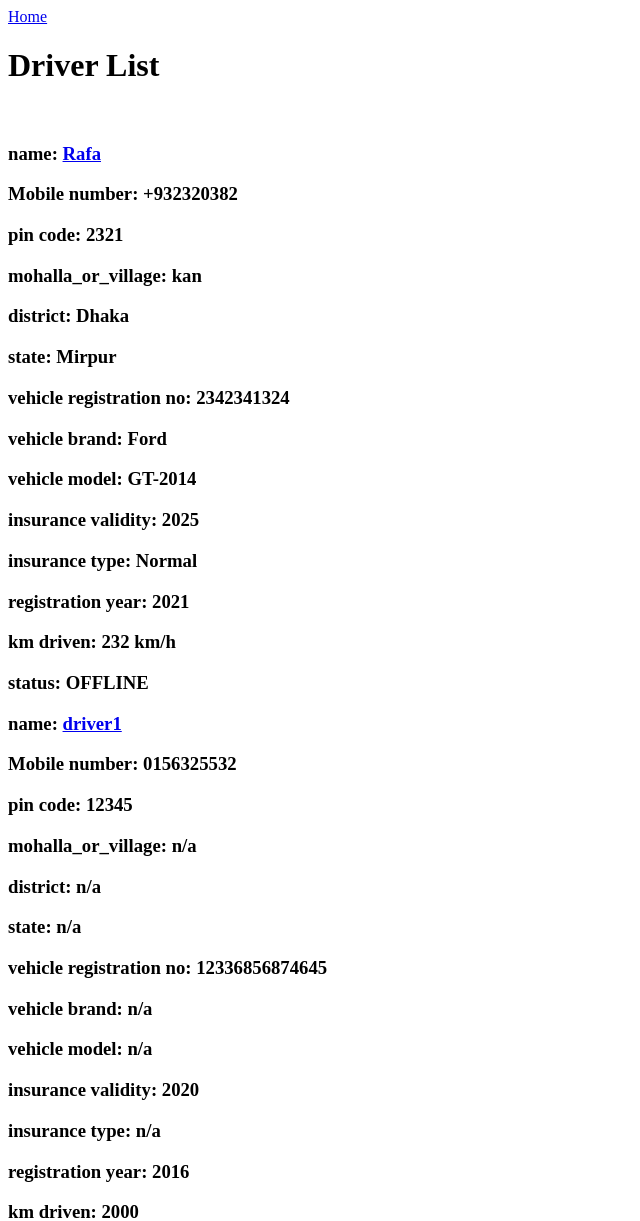
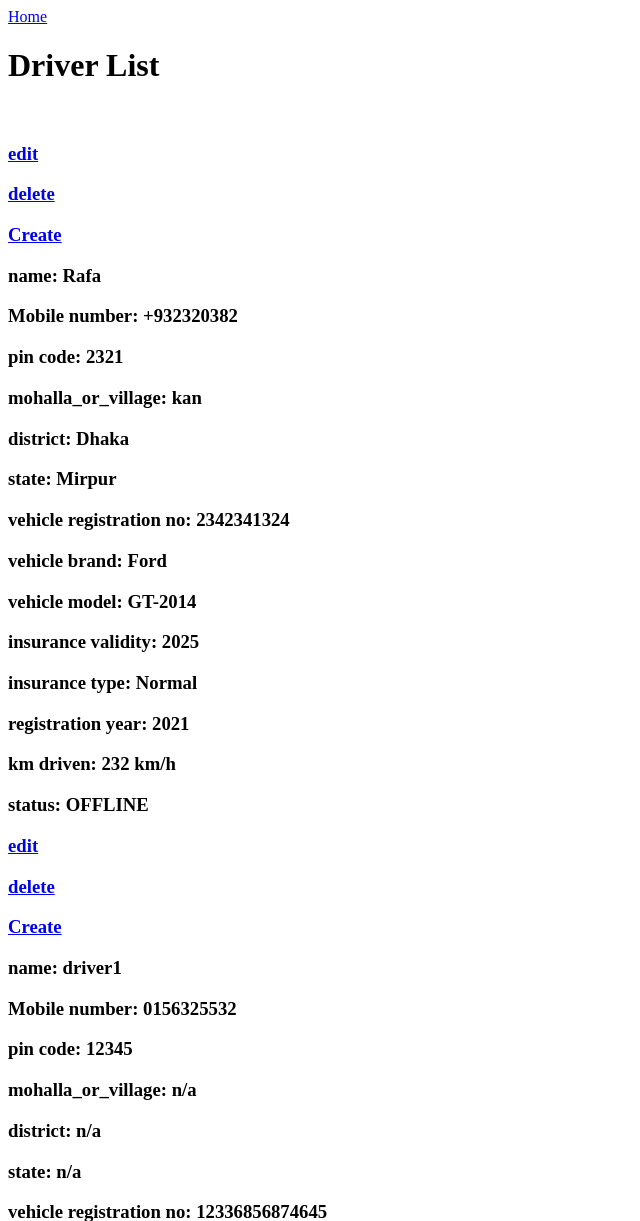
Before and after one commit to mhtanmoy/f_project_2, a Django app: page /driver in a window 1280 px wide. Shown: the top 1221 px of the page, without its empty margins (0-640 px from the left). Run offline with Django 3.2, Linux system fonts and the light colour scheme; a user stored in the database is signed in; data comes from the database, SQL or seed files in the repository; both versions use the stored data as it was after the commit.

Commit message:
added delete and create option

```diff
--- /dev/null
+++ b/project/app/templates/app/createdriver.html
@@ -0,0 +1,6 @@
+<form method="POST" >
+    {% csrf_token %}
+{{ form.as_p }}
+
+<button type="submit">Create</button>
+</form>
--- a/project/app/templates/app/driver.html
+++ b/project/app/templates/app/driver.html
@@ -3,7 +3,10 @@
 
 {% for i in drivers %}
 
-<h3>name: <a href="{% url 'editdriver' i.driver_id %}">{{ i.driver_name }}</a></h3>
+<h3> <a href="{% url 'editdriver' i.driver_id %}">edit</a></h3>
+<h3> <a href="{% url 'deletedriver' i.driver_id %}">delete</a></h3>
+<h3> <a href="{% url 'createdriver' %}">Create</a></h3>
+<h3>name: {{ i.driver_name }}</h3>
 <h3>Mobile number: {{ i.mobile_no }}</h3>
 <h3>pin code: {{ i.pin_code }}</h3>
 <h3>mohalla_or_village: {{ i.mohalla_or_village }}</h3>
--- a/project/app/urls.py
+++ b/project/app/urls.py
@@ -4,6 +4,8 @@ from . import views
 urlpatterns = [
     path('', views.home, name='home'),
     path('driver', views.driver, name='driver'),
+    path('createdriver', views.createdriver, name='createdriver'),
+    path('driver/<int:pk>/delete', views.deletedriver, name='deletedriver'),
     path('editdriver/<int:pk>', views.editdriver, name='editdriver'),
     path('edituser/<int:pk>', views.edituser, name='edituser'),
     path('vehicle', views.vehicle),
--- a/project/app/views.py
+++ b/project/app/views.py
@@ -114,3 +114,22 @@ def edituser(request, pk):
             form.save()
             return redirect('customeruser')
     return render(request,'app/edituser.html', {'form':form})
+
+@login_required
+@manager_only
+def deletedriver(request, pk):
+	driver = Driver.objects.get(driver_id=pk)
+	if request.method == "POST":
+		driver.delete()
+		return redirect('driver')
+
+@login_required
+@manager_only
+def createdriver(request):
+    form = DriverFrom()
+    if request.method == 'POST':
+        form = DriverFrom(request.POST)
+        if form.is_valid():
+            form.save()
+            return redirect('driver')
+    return render(request,'app/createdriver.html', {'form':form})
```
Also changed, not shown: project/db.sqlite3.
